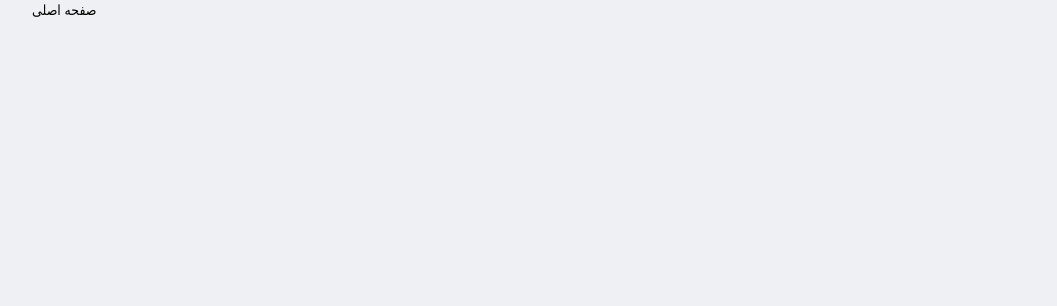
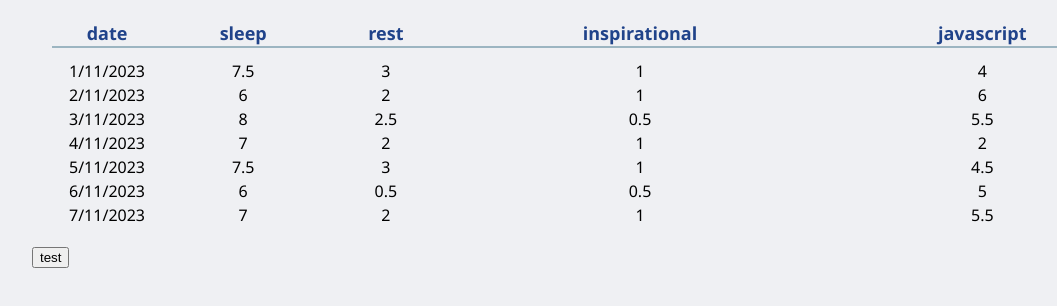
Before and after one commit to Hamid-Hey/dayboard_nuxt, a Nuxt app: page /home in a window 1280 px wide. Shown: the top 306 px of the page, without its empty margins (48-1105 px from the left). Built offline with nearby package versions, Linux system fonts and the light colour scheme.

Commit message:
feat: add static local data to table in home page

```diff
--- a/client/pages/home/index.vue
+++ b/client/pages/home/index.vue
@@ -1,6 +1,13 @@
 <template>
   <v-container>
-   صفحه اصلی
+    <v-data-table
+      :headers="headers"
+      :localData="localData"
+      :footers="tableFooter"
+      ref="table"
+    />
+
+    <button @click="footer">test</button>
   </v-container>
 </template>
 
@@ -8,6 +15,120 @@
 export default {
   name: "HomePage",
 
+  data() {
+    return {
+      headers: [
+        {
+          value: "date",
+          title: "date",
+          width: 110,
+        },
+        {
+          value: "sleep",
+          title: "sleep",
+        },
+        {
+          value: "rest",
+          title: "rest",
+        },
+        {
+          value: "inspirational",
+          title: "inspirational",
+        },
+        {
+          value: "javascript",
+          title: "javascript",
+        },
+      ],
+
+      localData: [
+        {
+          date: "1/11/2023",
+          sleep: 7.5,
+          rest: 3,
+          inspirational: 1,
+          javascript: 4,
+        },
+        {
+          date: "2/11/2023",
+          sleep: 6,
+          rest: 2,
+          inspirational: 1,
+          javascript: 6,
+        },
+        {
+          date: "3/11/2023",
+          sleep: 8,
+          rest: 2.5,
+          inspirational: 0.5,
+          javascript: 5.5,
+        },
+        {
+          date: "4/11/2023",
+          sleep: 7,
+          rest: 2,
+          inspirational: 1,
+          javascript: 2,
+        },
+        {
+          date: "5/11/2023",
+          sleep: 7.5,
+          rest: 3,
+          inspirational: 1,
+          javascript: 4.5,
+        },
+        {
+          date: "6/11/2023",
+          sleep: 6,
+          rest: 0.5,
+          inspirational: 0.5,
+          javascript: 5,
+        },
+        {
+          date: "7/11/2023",
+          sleep: 7,
+          rest: 2,
+          inspirational: 1,
+          javascript: 5.5,
+        },
+      ],
+
+      tableFooter: [],
+    };
+  },
+
+  mounted() {
+    console.log(this.$refs.table);
+  },
+
+  methods: {
+    footer() {
+      const result = [{}, {}];
+
+      this.localData.forEach((data) => {
+        Object.keys(data).forEach((key) => {
+          if (key !== "date") {
+            if (!result[0][key]) {
+              result[0][key] = 0;
+            }
+            if (!result[1][key]) {
+              result[1][key] = 0;
+            }
+            result[0][key] += data[key];
+            result[1][key] += data[key] / this.localData.length;
+          }
+        });
+      });
+
+      Object.keys(result[1]).forEach((key) => {
+        result[1][key] = Math.round(result[1][key]);
+      });
+
+      this.tableFooter = result;
+
+      console.log(this.tableFooter);
+    },
+  },
 };
 </script>
 
```
